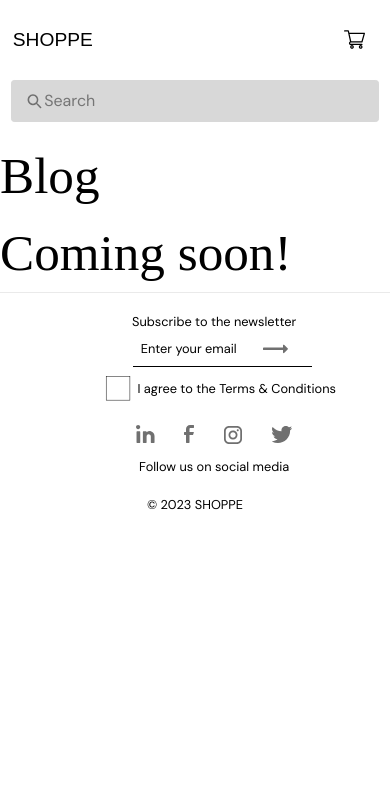
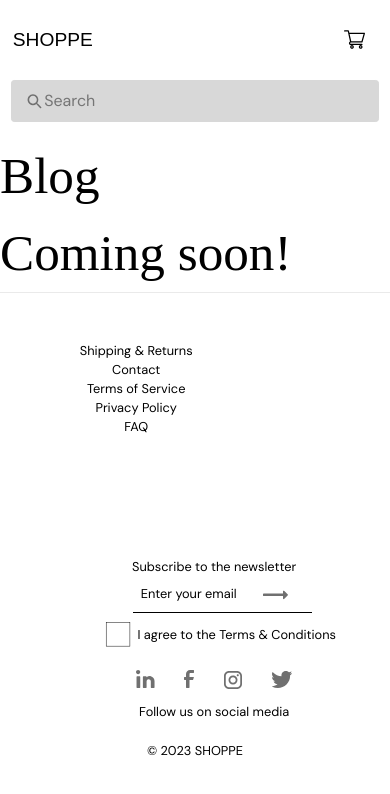
Before and after one commit to danieldraganweb/shoppe-next-app, a Next.js app: page /blog in a window 390 px wide. Shown: the top 794 px of the page. Built offline with nearby package versions, Linux system fonts and the light colour scheme; a web font is replaced by a local one.

Commit message:
style footer mobile

```diff
--- a/app/components/Footer.tsx
+++ b/app/components/Footer.tsx
@@ -9,19 +9,20 @@ const Footer = () => {
       <footer className={styles.footer}>
         <div className={styles.footerLinks}>
           <Link href="/" className={styles.footerLinksItem}>
-            <h4>Contact</h4>
+            <h4>Shipping & Returns</h4>
           </Link>
           <Link href="/" className={styles.footerLinksItem}>
-            <h4>FAQ</h4>
-          </Link>
-          <Link href="/" className={styles.footerLinksItem}>
-            <h4>Shipping & Returns</h4>
+            <h4>Contact</h4>
           </Link>
           <Link href="/terms-of-service" className={styles.footerLinksItem}>
             <h4>Terms of Service</h4>
           </Link>
           <Link href="/" className={styles.footerLinksItem}>
             <h4>Privacy Policy</h4>
+          </Link>
+
+          <Link href="/" className={styles.footerLinksItem}>
+            <h4>FAQ</h4>
           </Link>
         </div>
         <div className={styles.footerSocial}>
--- a/app/styles/components/Footer.module.scss
+++ b/app/styles/components/Footer.module.scss
@@ -8,6 +8,7 @@
 .footer{
     width: 100%;
     max-width: 78rem;
+    height: 32em;
     margin: 0 auto;
     display: flex;
     flex-direction: column;
@@ -38,6 +39,7 @@
     flex-basis: 60%;
     width: 60%;
     margin: 0 auto;
+    background-color: $secondary-color;
 }
 .footerLinksItem{
     align-items: center;
@@ -193,7 +195,13 @@
 @media screen and (max-width: 500px) {
 
     .footerLinks{
-        display: none;
+        display: flex;
+        flex-direction: column;
+        justify-content: center;
+        align-items: center;
+        flex-basis: 60%;
+        width: 60%;
+        margin: 0 auto;
     }
     .footerLinksItem{
         margin-bottom: 0;
```
